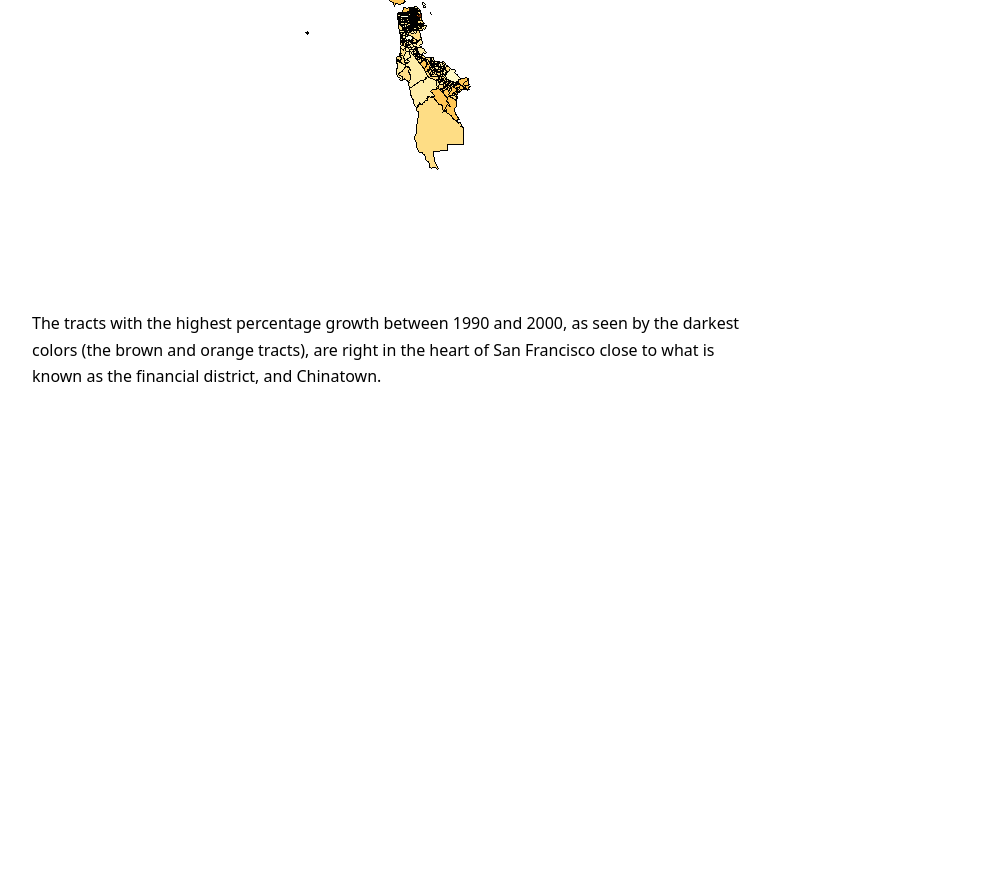
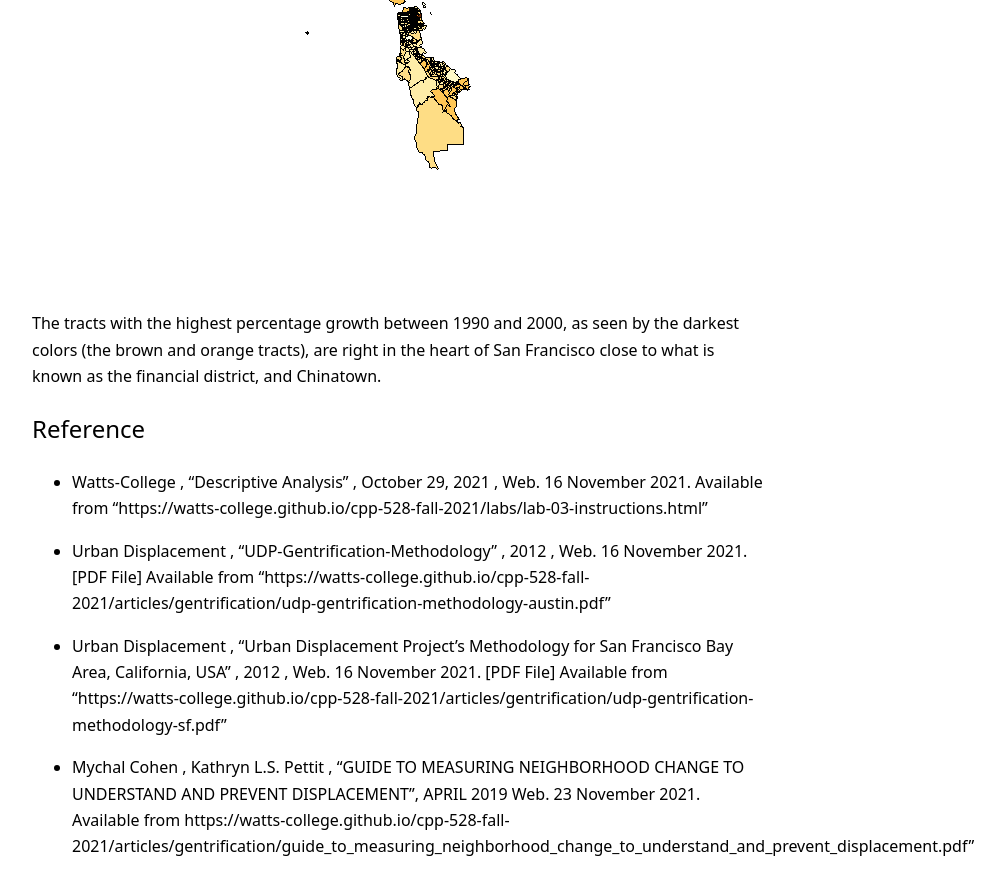
Before and after one commit to jmacost5/cpp-528-fall-2021-group-01, a Jekyll site: the page built from _posts/2021-11-01-ch02-descriptive_analysis.md, in a window 1280 px wide and 900 px high, scrolled down 26969 px. Shown: the top 895 px of the window, without its empty margins (240-1245 px from the left). Built offline with Jekyll 4.4.1, drawn with Linux system fonts in a browser that asks for light colours; nearby versions of some CDN libraries; our own code applies the rules of GitHub Pages for plain Markdown files; before the commit the page ends 27398 px from its top, so only the background shows below that.

Commit message:
Update 2021-11-01-ch02-descriptive_analysis.md

```diff
--- a/_posts/2021-11-01-ch02-descriptive_analysis.md
+++ b/_posts/2021-11-01-ch02-descriptive_analysis.md
@@ -3832,3 +3832,13 @@ The tracts with the highest percentage growth between 1990 and 2000, as
 seen by the darkest colors (the brown and orange tracts), are right in
 the heart of San Francisco close to what is known as the financial
 district, and Chinatown.
+
+## Reference
+
+- Watts-College , "Descriptive Analysis" , October 29, 2021 ,  Web. 16 November 2021. Available from "https://watts-college.github.io/cpp-528-fall-2021/labs/lab-03-instructions.html"
+
+- Urban Displacement , "UDP-Gentrification-Methodology" , 2012 , Web. 16 November 2021. [PDF File] Available from "https://watts-college.github.io/cpp-528-fall-2021/articles/gentrification/udp-gentrification-methodology-austin.pdf"
+
+- Urban Displacement , "Urban Displacement Project’s Methodology for San Francisco Bay Area, California, USA" , 2012 , Web. 16 November 2021. [PDF File] Available from "https://watts-college.github.io/cpp-528-fall-2021/articles/gentrification/udp-gentrification-methodology-sf.pdf"
+
+- Mychal Cohen , Kathryn L.S. Pettit , "GUIDE TO MEASURING NEIGHBORHOOD CHANGE TO UNDERSTAND AND PREVENT DISPLACEMENT", APRIL 2019 Web. 23 November 2021. Available from https://watts-college.github.io/cpp-528-fall-2021/articles/gentrification/guide_to_measuring_neighborhood_change_to_understand_and_prevent_displacement.pdf"
```
